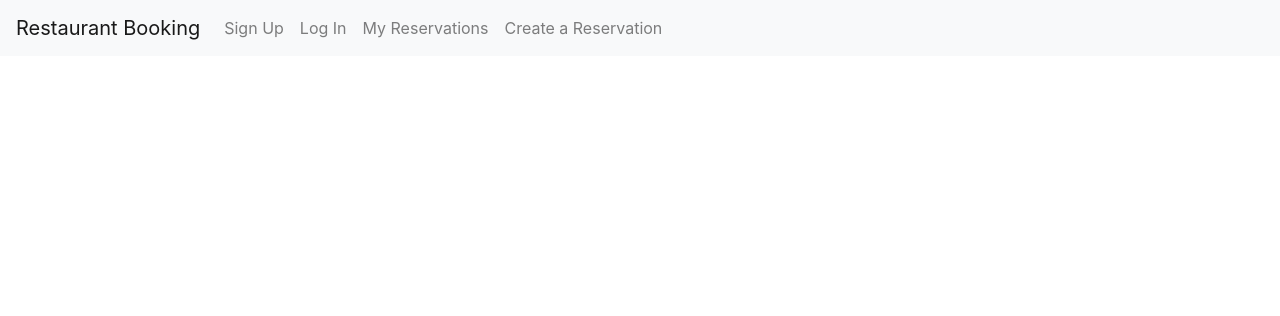
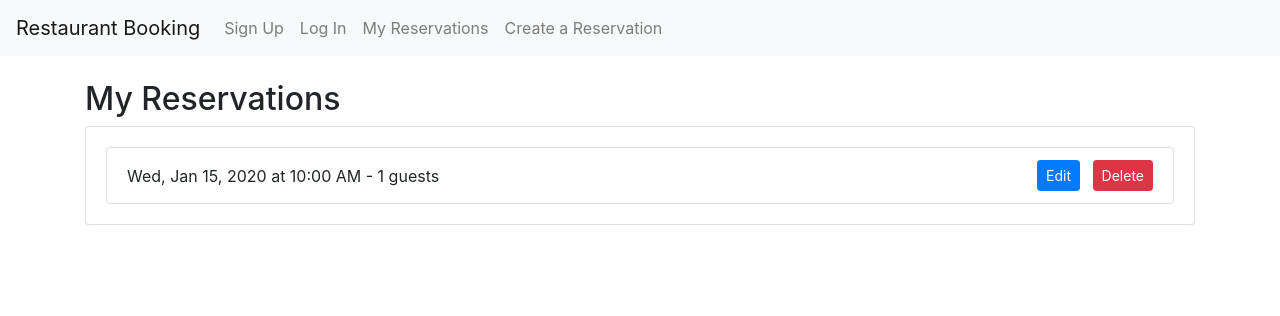
Before and after one commit to Seafzz/rest, a Django app: template booking/templates/booking/my_reservations.html in a window 1280 px wide. Shown: the top 316 px of the page. Run offline with Django 5.2, Linux system fonts and the light colour scheme; the template is opened without the code that fills it: values that come from a table or form of the project are taken from there, others are empty; tables that the repository leaves empty hold one stand-in row (values such as "Sample post"); parts of the project's set-up code (start-up, migrations or seed data) failed here and were passed over; some libraries are stand-ins or nearby versions.

Commit message:
added bootstyle into my reservation.html

```diff
--- a/booking/templates/booking/my_reservations.html
+++ b/booking/templates/booking/my_reservations.html
@@ -1,5 +1,25 @@
 {% extends 'booking/base.html' %}
 {% block title %}My Reservations{% endblock %}
 {% block content %}
-
-{% endblock%}
+<h2 class="mt-4">My Reservations</h2>
+<div class="card">
+    <div class="card-body">
+        <ul class="list-group">
+            {% for reservation in reservations %}
+                <li class="list-group-item d-flex justify-content-between align-items-center">
+                    <span>
+                        {{ reservation.reservation_time|date:"D, M d, Y" }} at {{ reservation.reservation_time|time:"h:i A" }}
+                        - {{ reservation.number_of_guests }} guests
+                    </span>
+                    <span>
+                        <a href="{% url 'edit_reservation' reservation.pk %}" class="btn btn-primary btn-sm ml-2">Edit</a>
+                        <a href="{% url 'delete_reservation' reservation.pk %}" class="btn btn-danger btn-sm ml-2">Delete</a>
+                    </span>
+                </li>
+            {% empty %}
+                <li class="list-group-item">You have no reservations.</li>
+            {% endfor %}
+        </ul>
+    </div>
+</div>
+{% endblock %}
```
